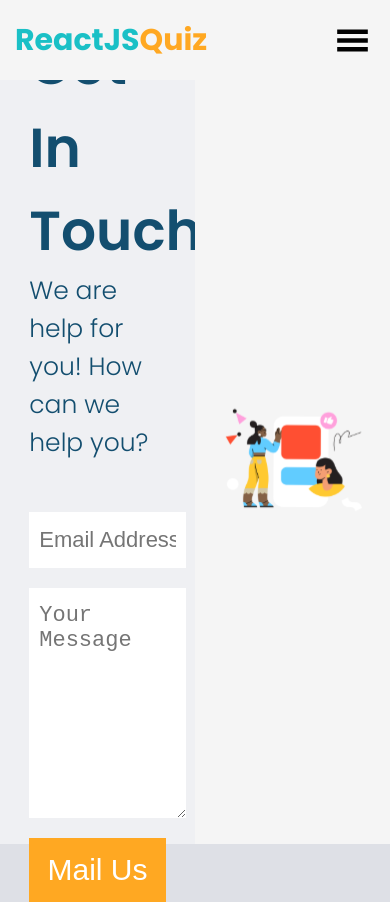
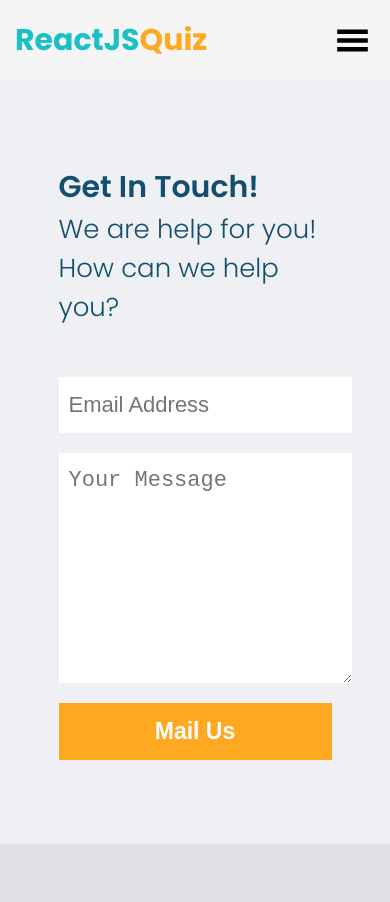
Before and after one commit to RushikeshDantakale/webquiz, a React (Vite) app: page /user/contact in a window 390 px wide. After the commit the page ends 844 px from the top, so only its background shows below. Built offline with nearby package versions, Linux system fonts and the light colour scheme.

Commit message:
changed the contact page for mobile view

```diff
--- a/src/App.css
+++ b/src/App.css
@@ -478,3 +478,22 @@ body{
 
 
 }
+
+
+@media(max-width:768px){
+    .contact_us-container .right{
+        display: none;
+    }
+
+    .contact_us-container .left .inner .heading{
+        font-size: 30px;
+    }
+    .contact_us-container .left .inner .desc{
+        font-size: 26px;
+    }
+
+    .contact_us-container .left .inner button{
+        font-size: 23px;
+        font-weight: 700;
+    }
+}
```
